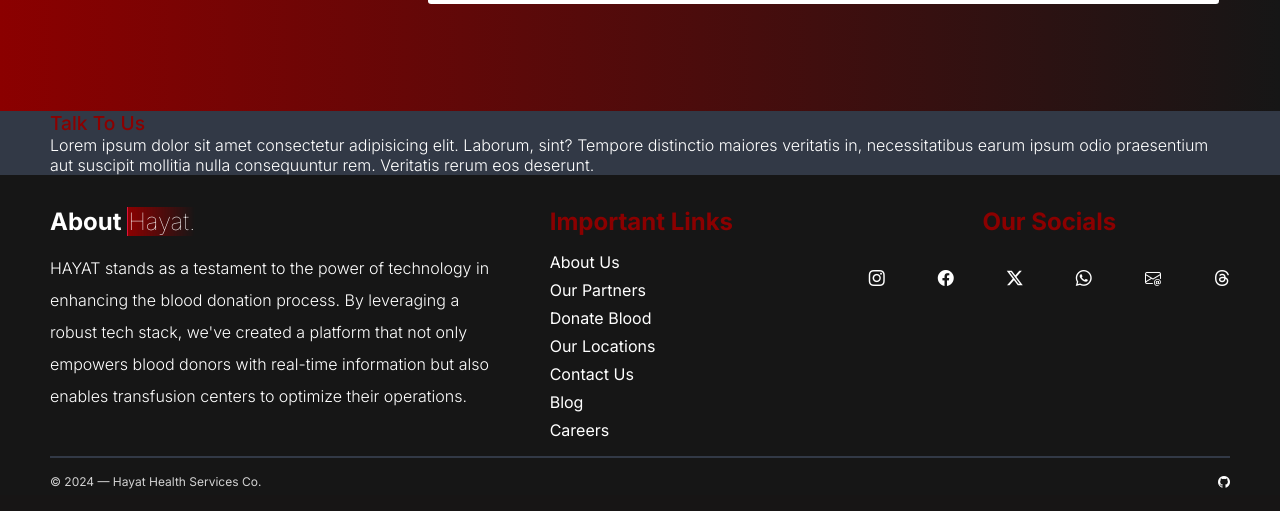
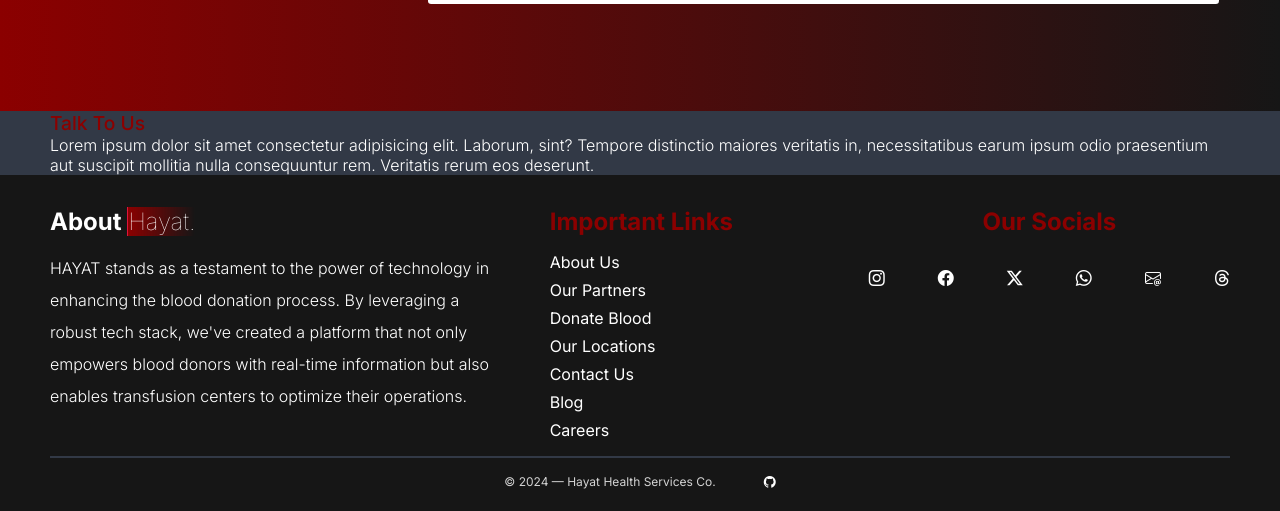
Before and after one commit to Chareeef/HAYAT, a Python web app: template templates/index.html in a window 1280 px wide. Shown: the part 1604-2115 px from the top of the page. Before the commit the page ends 2093 px from the top, so only its background shows below. Run offline with Jinja, Linux system fonts and the light colour scheme; the template is opened without the code that fills it, so the values that code supplies are empty.

Commit message:
fix: add height to footer and center copyright content

```diff
--- a/static/styles/main.css
+++ b/static/styles/main.css
@@ -427,7 +427,7 @@ section:nth-child(odd) {
 
 .footer {
     width: 100%;
-    max-height: 20rem;
+    max-height: 21rem;
     background-color: var(--tertiary-bg);
     padding-block: 2rem;
     padding-inline: 3.125rem;
@@ -502,10 +502,11 @@ section:nth-child(odd) {
 
 .copyright {
     display: flex;
-    justify-content: space-between;
+    justify-content: center;
     align-items: center;
     font-size: .75rem;
     color: lightgray;
+    gap: 3rem;
 }
 
 
```
